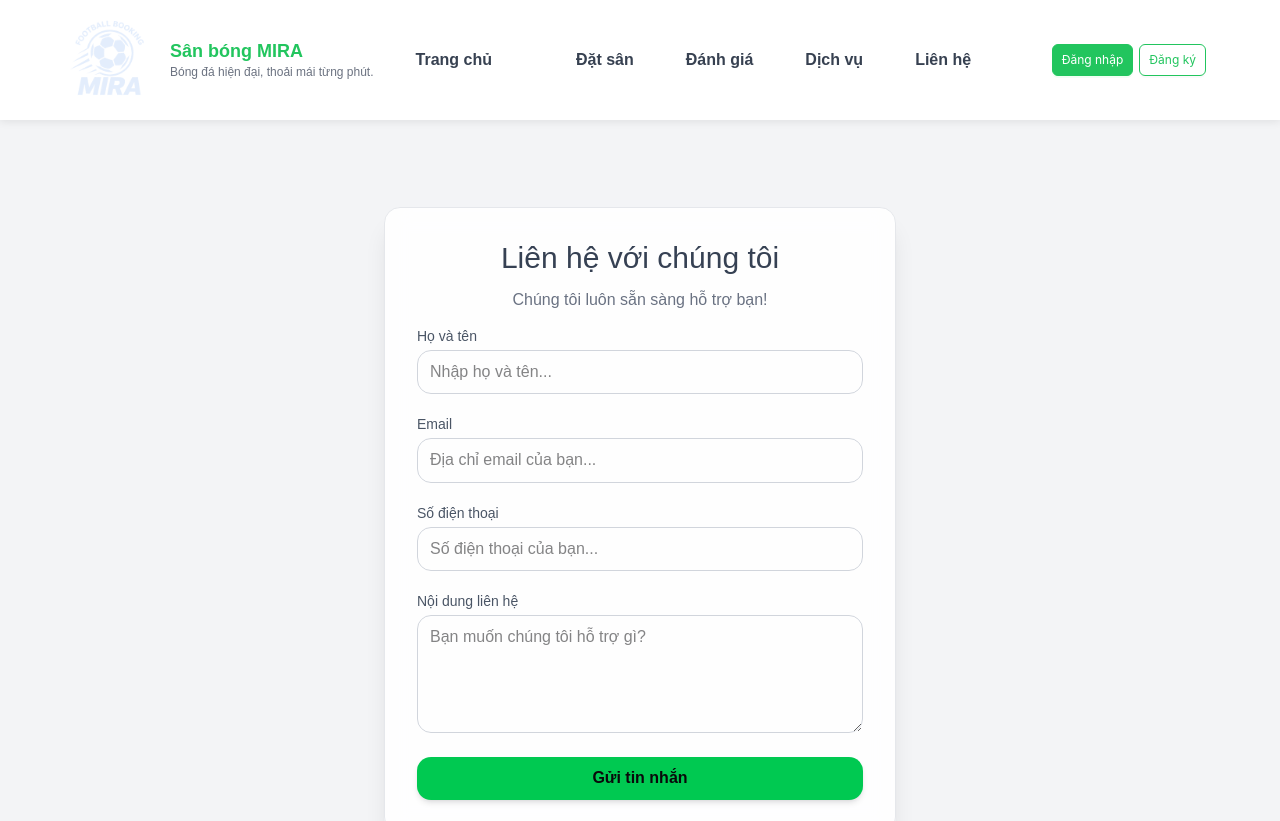
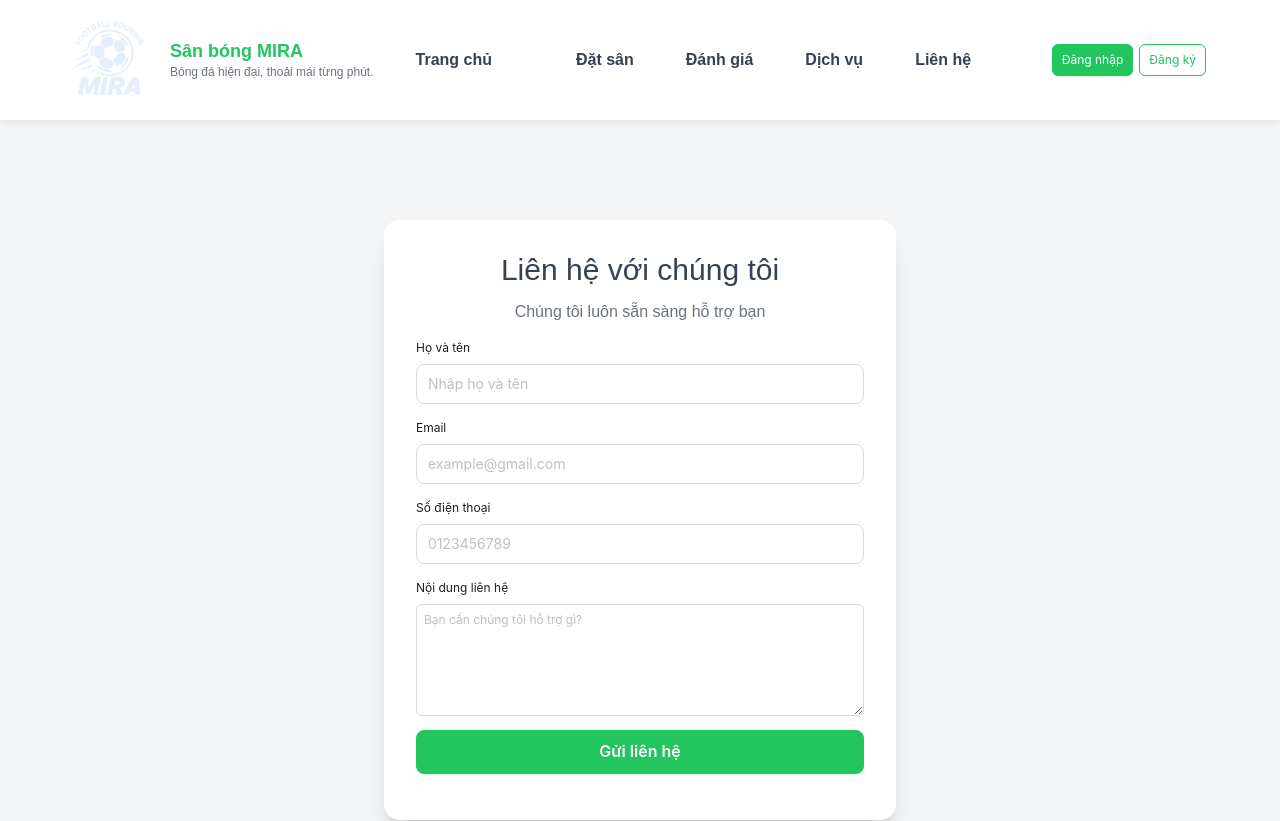
Before and after one commit to Football-Booking-Mira/FE, a React (Vite) app: page /contact in a window 1280 px wide. Shown: the top 821 px of the page. Built offline with nearby package versions, Linux system fonts and the light colour scheme; no server answers.

Commit message:
Thêm validate form liên hệ

```diff
--- a/src/pages/client/home/ContactPages.tsx
+++ b/src/pages/client/home/ContactPages.tsx
@@ -1,145 +1,144 @@
+import React, { useState } from "react";
+import { Form, Input, Button, message } from "antd";
 
-import React, { useState } from "react";
+const { TextArea } = Input;
 
-type FormData = {
+const ContactPages: React.FC = () => {
+  const [form] = Form.useForm();
+  const [loading, setLoading] = useState(false);
+
+  const handleSubmit = async (values: {
     name: string;
     email: string;
     phone: string;
     message: string;
-};
+  }) => {
+    try {
+      setLoading(true);
 
-const ContactPages: React.FC = () => {
-  const [form, setForm] = useState<FormData>({
-    name: "",
-    email: "",
-     phone: "",
-    message: "",
+      const res = await fetch("http://localhost:3000/api/contacts", {
+        method: "POST",
+        headers: { "Content-Type": "application/json" },
+        body: JSON.stringify(values),
       });
 
-  const [sent, setSent] = useState(false);
+      const data = await res.json();
 
-  const handleChange = (
-    e: React.ChangeEvent<HTMLInputElement | HTMLTextAreaElement>
-  ) => {
-    setForm({ ...form, [e.target.name]: e.target.value });
-  };
-const handleSubmit = async (e: React.FormEvent) => {
-  e.preventDefault();
+      if (!res.ok) {
+        message.error(data.message || "Gửi liên hệ thất bại");
+        return;
+      }
 
-  try {
-    const res = await fetch("http://localhost:3000/api/contacts", {
-      method: "POST",
-      headers: {
-        "Content-Type": "application/json",
-      },
-      body: JSON.stringify(form),
-    });
-
-    if (!res.ok) throw new Error("Gửi thất bại");
-
-    setSent(true);
-    setForm({ name: "", email: "",  phone: "", message: "" });
+      message.success("Gửi liên hệ thành công 🎉");
+      form.resetFields();
     } catch (error) {
-    alert("Không gửi được liên hệ");
+      message.error("Không thể gửi liên hệ");
+    } finally {
+      setLoading(false);
     }
   };
 
-
   return (
     <div className="min-h-screen bg-gray-100 flex items-center justify-center px-4 py-10">
-
-    <div className="bg-white/90 backdrop-blur-md shadow-xl rounded-2xl p-8 w-full max-w-lg border border-gray-200">
+      <div className="bg-white shadow-xl rounded-2xl p-8 w-full max-w-lg">
         <h2 className="text-3xl font-bold text-center text-gray-700 mb-2">
           Liên hệ với chúng tôi
         </h2>
         <p className="text-center text-gray-500 mb-6">
-        Chúng tôi luôn sẵn sàng hỗ trợ bạn!
+          Chúng tôi luôn sẵn sàng hỗ trợ bạn
         </p>
 
-      {sent && (
-        <p className="text-green-600 bg-green-50 border border-green-200 p-3 rounded-lg text-center mb-4">
-          ✅ Tin nhắn đã được gửi! Chúng tôi sẽ liên hệ lại sớm nhất.
-        </p>
-      )}
-
-      <form onSubmit={handleSubmit} className="space-y-5">
-
-        {/* Họ và tên */}
-        <div>
-          <label className="block text-sm font-medium text-gray-600 mb-1">
-            Họ và tên
-          </label>
-          <input
-            type="text"
+        <Form
+          form={form}
+          layout="vertical"
+          onFinish={handleSubmit}
+          requiredMark="optional"
+        >
+          {/* Họ tên */}
+          <Form.Item
+            label="Họ và tên"
             name="name"
-            placeholder="Nhập họ và tên..."
-            value={form.name}
-            onChange={handleChange}
-            required
-            className="w-full p-3 border border-gray-300 rounded-xl focus:outline-none focus:ring-2 focus:ring-indigo-400 transition"
-          />
-        </div>
+            rules={[
+              { required: true, message: "Vui lòng nhập họ và tên" },
+            ]}
+          >
+            <Input placeholder="Nhập họ và tên" size="large" allowClear />
+          </Form.Item>
 
           {/* Email */}
-        <div>
-          <label className="block text-sm font-medium text-gray-600 mb-1">
-            Email
-          </label>
-          <input
+          <Form.Item
+            label="Email"
+            name="email"
+            rules={[
+              { required: true, message: "Vui lòng nhập email" },
+              { type: "email", message: "Email không hợp lệ" },
+            ]}
+          >
+            <Input
+              placeholder="example@gmail.com"
+              size="large"
               type="email"
-            name="email"
-            placeholder="Địa chỉ email của bạn..."
-            value={form.email}
-            onChange={handleChange}
-            required
-            className="w-full p-3 border border-gray-300 rounded-xl focus:outline-none focus:ring-2 focus:ring-indigo-400 transition"
+              allowClear
             />
-        </div>
+          </Form.Item>
+
           {/* Số điện thoại */}
-<div>
-  <label className="block text-sm font-medium text-gray-600 mb-1">
-    Số điện thoại
-  </label>
-  <input
-    type="tel"
+          <Form.Item
+            label="Số điện thoại"
             name="phone"
-    placeholder="Số điện thoại của bạn..."
-    value={form.phone}
-    onChange={handleChange}
-    required
-    pattern="^[0-9]{9,11}$"
-    className="w-full p-3 border border-gray-300 rounded-xl focus:outline-none focus:ring-2 focus:ring-indigo-400 transition"
+            rules={[
+              { required: true, message: "Vui lòng nhập số điện thoại" },
+              {
+                pattern: /^0\d{9}$/,
+                message:
+                  "Số điện thoại phải bắt đầu bằng 0 và gồm đúng 10 chữ số",
+              },
+            ]}
+          >
+            <Input
+              placeholder="0123456789"
+              size="large"
+              allowClear
             />
-</div>
+          </Form.Item>
 
           {/* Nội dung */}
-        <div>
-          <label className="block text-sm font-medium text-gray-600 mb-1">
-            Nội dung liên hệ
-          </label>
-          <textarea
+          <Form.Item
+            label="Nội dung liên hệ"
             name="message"
-            placeholder="Bạn muốn chúng tôi hỗ trợ gì?"
-            value={form.message}
-            onChange={handleChange}
-            required
+            rules={[
+              { required: true, message: "Vui lòng nhập nội dung hỗ trợ" },
+            ]}
+          >
+            <TextArea
               rows={5}
-            className="w-full p-3 border border-gray-300 rounded-xl focus:outline-none focus:ring-2 focus:ring-indigo-400 transition resize-none"
-          ></textarea>
-        </div>
+              placeholder="Bạn cần chúng tôi hỗ trợ gì?"
+              allowClear
+            />
+          </Form.Item>
 
-        {/* Nút gửi */}
-        <button
-          type="submit"
-          className="w-full bg-green-500 text-white font-semibold py-3 rounded-xl shadow-md hover:bg-black-700 active:scale-95 transition"
+          <Form.Item>
+            <Button
+              type="primary"
+              htmlType="submit"
+              block
+              size="large"
+              loading={loading}
+              style={{
+                background: "#22c55e",
+                borderColor: "#22c55e",
+                height: "44px",
+                fontSize: "16px",
+                fontWeight: 600,
+              }}
             >
-          Gửi tin nhắn
-        </button>
-      </form>
+              Gửi liên hệ
+            </Button>
+          </Form.Item>
+        </Form>
       </div>
     </div>
   );
-
 };
 
 export default ContactPages;
```
Lines whose indentation alone changed are shown as unchanged.
